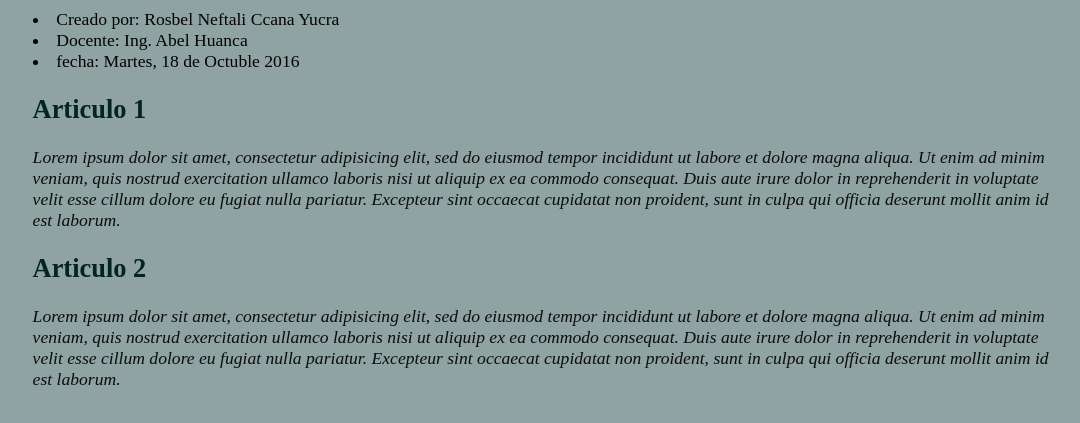
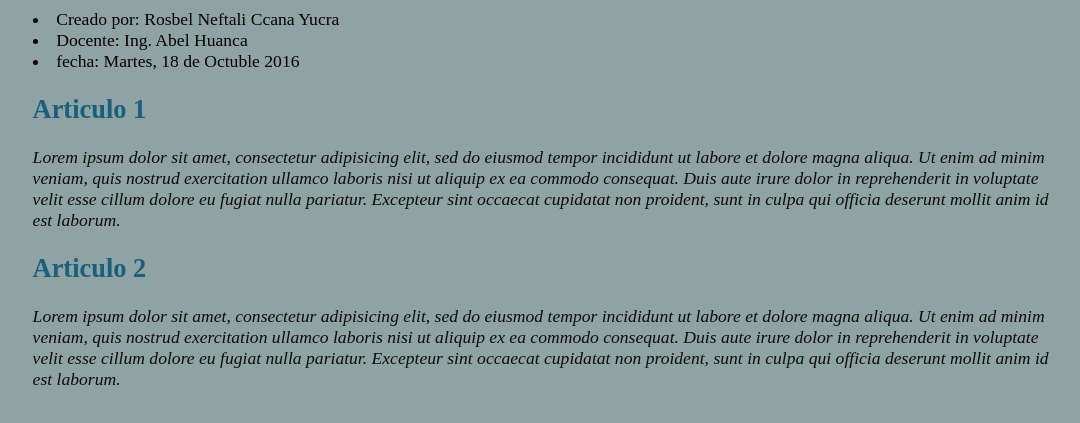
Before and after one commit to neftayc/crond, a plain HTML site: page index.html in a window 1280 px wide. Shown: the part 111-534 px from the top of the page, without its empty margins (93-1173 px from the left). Drawn offline with Linux system fonts and the light colour scheme.

Commit message:
Commit Automatico

```diff
--- a/index.html
+++ b/index.html
@@ -19,7 +19,7 @@
                 font-style: italic;
             }
             h2{
-                color: #042421;
+                color: #185F80;
             }
         </style>
     </head>
```
